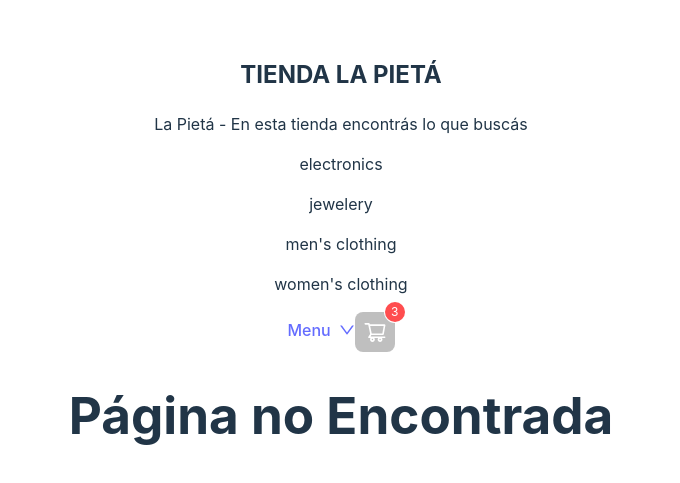
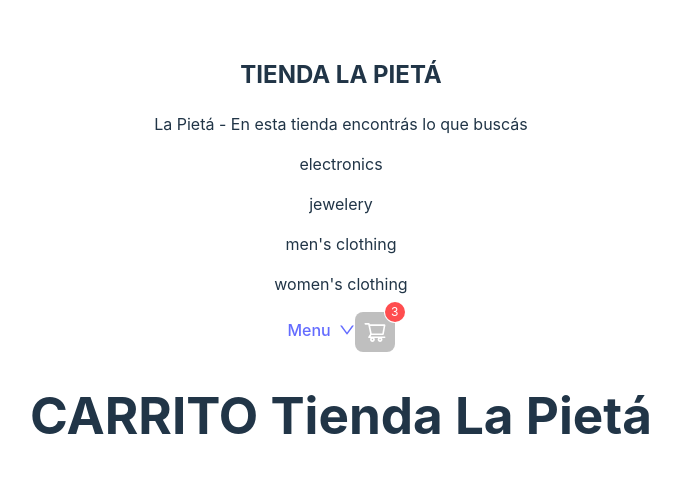
Before and after one commit to pablomondino/proyectoFinalReactMondinoDeLaRossa, a React (Vite) app: page /proyectoFinalReactMondinoDeLaRossa/cart in a window 1280 px wide. Shown: the part 143-626 px from the top of the page, without its empty margins (299-979 px from the left). Built offline with nearby package versions, Linux system fonts and the light colour scheme.

Commit message:
cree ruta carrito(cart)

```diff
--- a/src/App.jsx
+++ b/src/App.jsx
@@ -8,6 +8,8 @@ import { Routes, Route, BrowserRouter } from 'react-router-dom'
 import Bienvenida from './component/bienvenida/bienvenida'
 import NotFound from './component/notFound/notFound'
 import ItemDetailConteiner from './component/itemDetailContainer/itemDetailContainer'
+import Cart from './component/cart/cart'
+
 
 function App() {
   const [count, setCount] = useState(0)
@@ -28,9 +30,15 @@ function App() {
         <Routes>
           <Route exact path="/" element={<ItemListContainer greeting="Bienvenido a Tienda La Pietá" />} />
 
+          <Route exact path="/category/:categoryId" element={<ItemListContainer greeting="categorias" />} />
+
           <Route exact path="/bienvenida" element={<Bienvenida />} />
+          //<Route exact path="/checkout" element={<otroelementocheckout/>} />
 
           <Route path="/item/:id" element={<ItemDetailConteiner />} />
+
+          <Route path="/cart" element={<Cart/>} />
+
 
           <Route exact path="*" element={<NotFound />} />
 
--- /dev/null
+++ b/src/component/cart/cart.jsx
@@ -0,0 +1,15 @@
+//import { Link } from "react-router-dom"
+//ver porque este componente lo copie de bienvenida
+
+const Cart = () => {
+    return (
+
+        <>
+
+            <h1>  CARRITO  Tienda La Pietá </h1>
+
+        </>
+    )
+
+}
+export default Cart
--- a/src/component/itemDetailContainer/itemDetailContainer.jsx
+++ b/src/component/itemDetailContainer/itemDetailContainer.jsx
@@ -6,7 +6,7 @@ const ItemDetailContainer = () => {
 
     const {id} =useParams()
     const [producto,setProducto]= useState()
-
+    //const {nombreCategoria}= useParams()
     useEffect(()=>{
         fetch(`https://fakestoreapi.com/products/${id}`)
         .then(res=>res.json())
--- a/src/component/itemListConteiner/itemListContainer.jsx
+++ b/src/component/itemListConteiner/itemListContainer.jsx
@@ -2,15 +2,22 @@ import { Button } from "antd"
 import { useEffect, useRef, useState } from "react"
 import {Spin} from 'antd';
 import Item from "../item/item";
-import { Link } from "react-router-dom";
+import { Link, useParams, } from "react-router-dom";
 //esto estoy agregando
 import { db } from "../../firebase/client";
 import { collection, doc, getDoc } from "firebase/firestore";
 //import { getDoc } from "firebase/firestore";
 import { getDocs } from "firebase/firestore";
+//import { useParams } from "react-router-dom";
 
 const ItemListContainer = ({greeting}) => {
     const [products, setProducts] = useState([])
+    const {categoryId}=useParams()
+
+
+    console.log(categoryId)
+
+
     // Crear una promise que devuelva un array de productos con el siguiente formato:
     // {name: "producto1", precio: 2000, id: 1}. IMPORTANTE: El ID no puede repetirse
     // Simular tiempo de espera
@@ -57,6 +64,8 @@ const ItemListContainer = ({greeting}) => {
 
         getDocs(productsRef)
 
+
+
         .then(snapshot => {
 
            // console.log(snapshot.docs.map(doc => ({id: doc.id, ...doc.data()})))
@@ -87,7 +96,7 @@ const ItemListContainer = ({greeting}) => {
         )}
        */
             }
-        , [])
+        , [categoryId])
 
 
     return(
```
